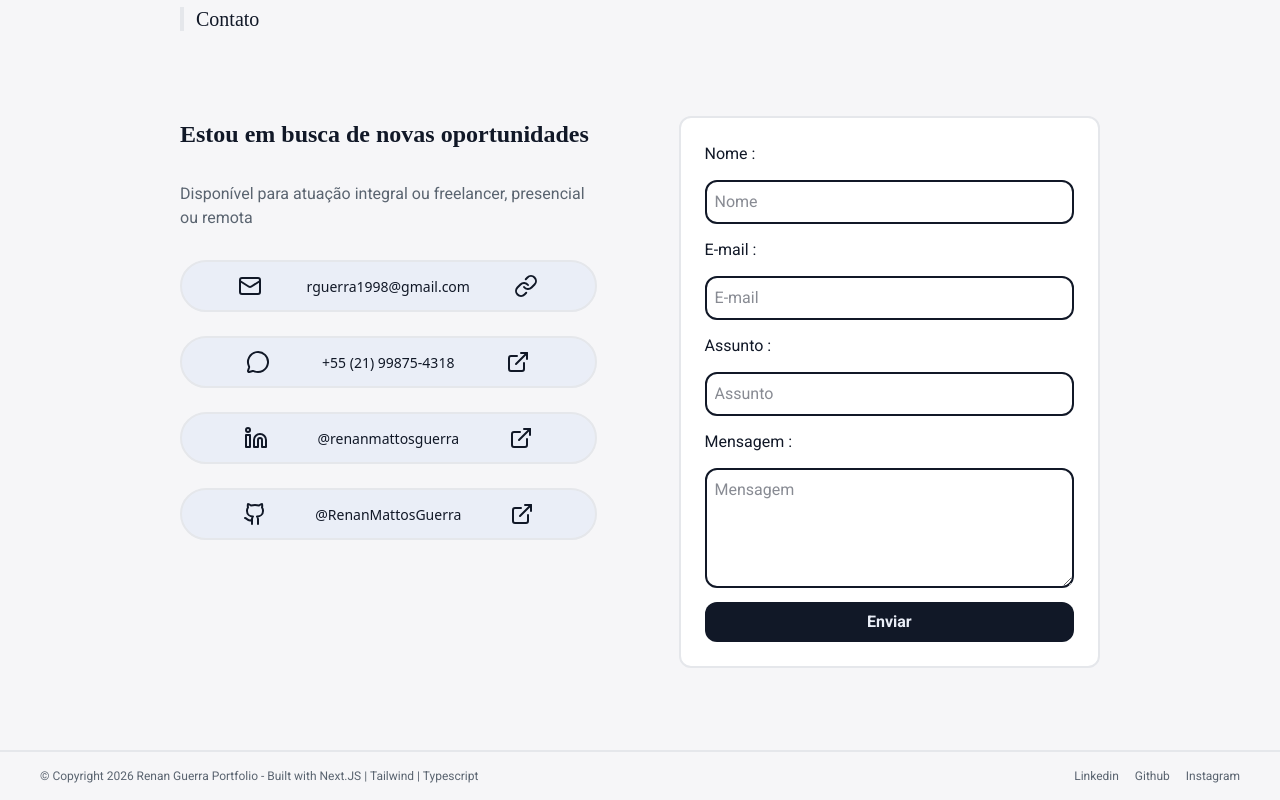
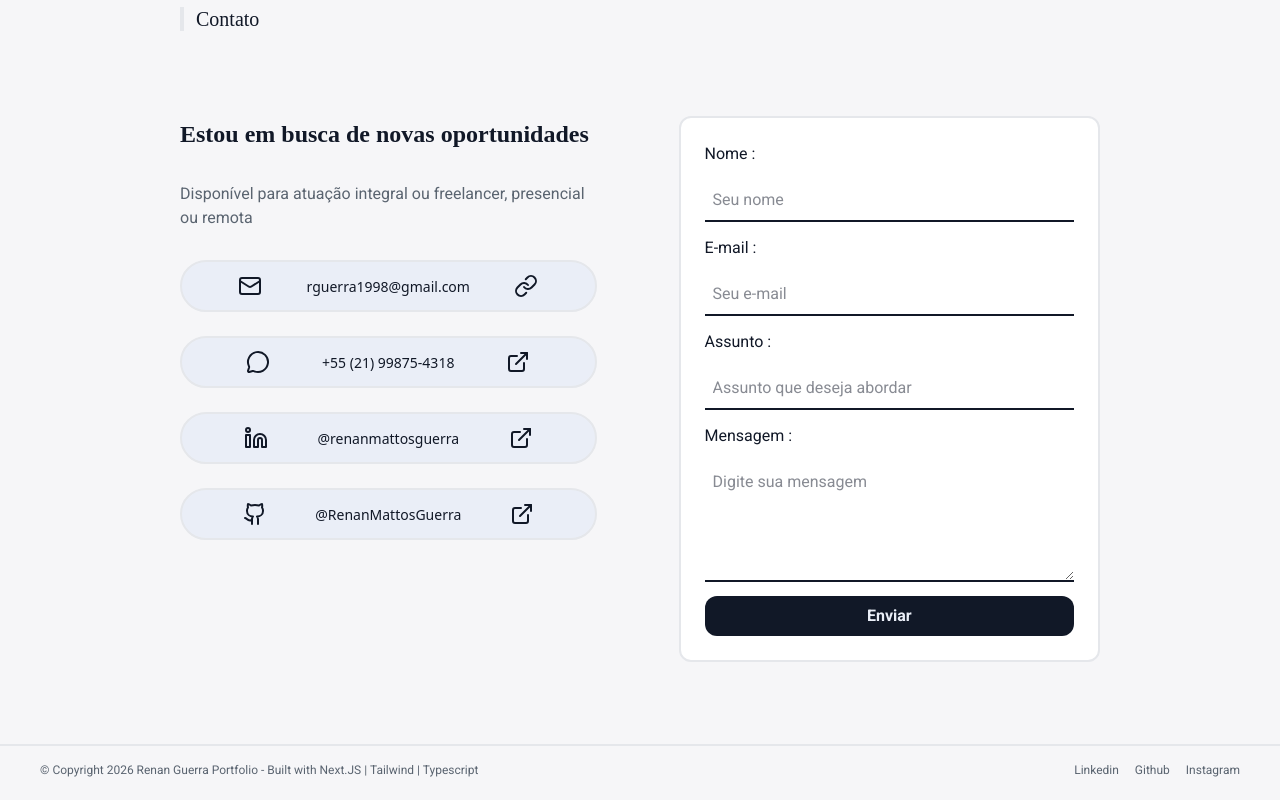
Before and after one commit to RenanMattosGuerra/Portfolio-Website, a Next.js app: page / in a window 1280 px wide. Shown: the part 1971-2771 px from the top of the page. Built offline with nearby package versions, Linux system fonts and the light colour scheme; a web font is replaced by a local one.

Commit message:
form-design

```diff
--- a/src/app/page.tsx
+++ b/src/app/page.tsx
@@ -321,8 +321,8 @@ export default function Home() {
               type="text"
               name="name"
               id="name"
-              placeholder="Nome"
-              className="rounded-xl p-2 border-2 border-(--color-text) outline-0 focus-within:scale-102 transition-all duration-200 focus-within:bg-(--color-border)"
+              placeholder="Seu nome"
+              className="p-2 border-b-2 border-(--color-text) rounded-t-md outline-0 focus-within:scale-102 transition-all duration-200 focus-within:bg-(--color-border)"
               required
             />
             <label htmlFor="email">E-mail :</label>
@@ -331,8 +331,8 @@ export default function Home() {
               name="email"
               id="email"
               required
-              placeholder="E-mail"
-              className="rounded-xl p-2 border-2 border-(--color-text) outline-0 focus-within:scale-102 transition-all duration-200 focus-within:bg-(--color-border)"
+              placeholder="Seu e-mail"
+              className="p-2 border-b-2 border-(--color-text) rounded-t-md outline-0 focus-within:scale-102 transition-all duration-200 focus-within:bg-(--color-border)"
             />
             <label htmlFor="subject">Assunto :</label>
             <input
@@ -340,15 +340,15 @@ export default function Home() {
               name="subject"
               id="subject"
               required
-              placeholder="Assunto"
-              className="rounded-xl p-2 border-2 border-(--color-text) outline-0 focus-within:scale-102 transition-all duration-200 focus-within:bg-(--color-border)"
+              placeholder="Assunto que deseja abordar"
+              className="p-2 border-b-2 border-(--color-text) rounded-t-md outline-0 focus-within:scale-102 transition-all duration-200 focus-within:bg-(--color-border)"
             />
             <label htmlFor="message">Mensagem :</label>
             <textarea
               name="message"
               id="message"
-              placeholder="Mensagem"
-              className="rounded-xl p-2 border-2 border-(--color-text) outline-0 min-h-30 focus-within:scale-102 transition-all duration-200 focus-within:bg-(--color-border)"
+              placeholder="Digite sua mensagem"
+              className="p-2 border-b-2 border-(--color-text) rounded-t-md outline-0 min-h-30 focus-within:scale-102 transition-all duration-200 focus-within:bg-(--color-border)"
               required
             ></textarea>
             <input
```
